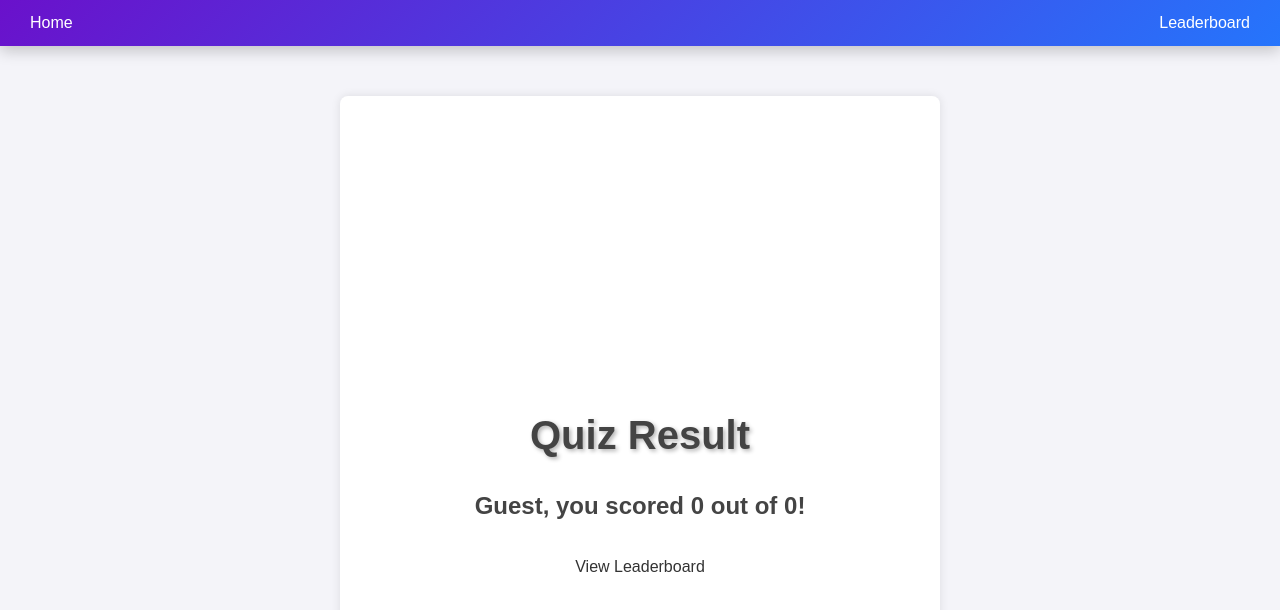
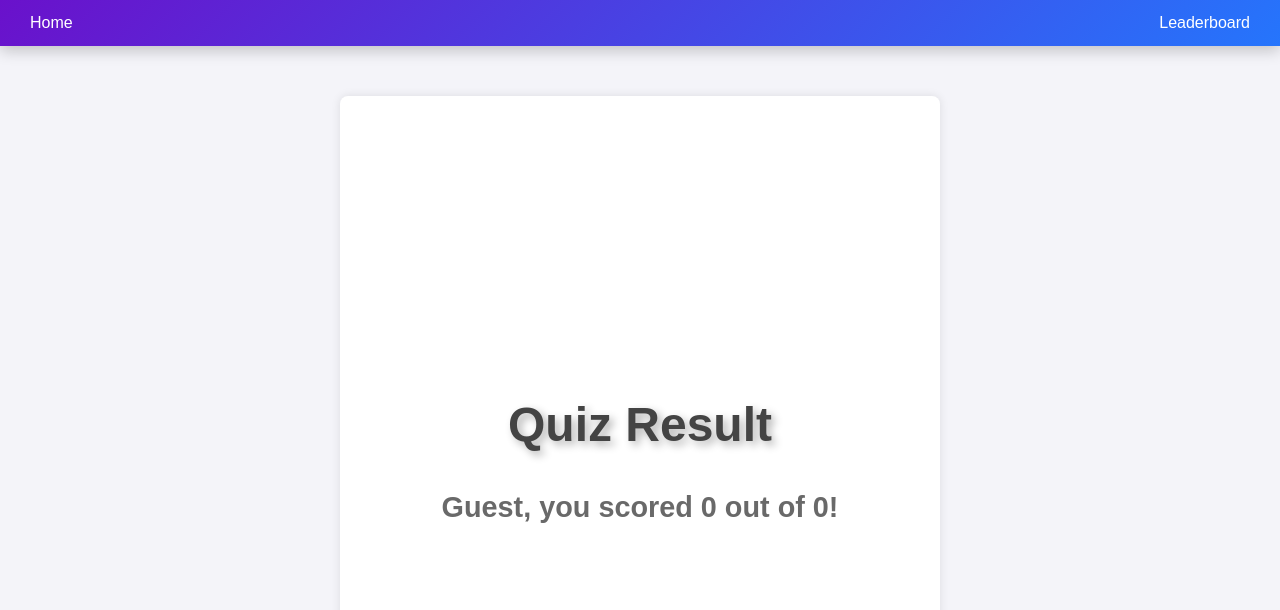
Before and after one commit to vishnucs-123/Quiz-App-Testline, a React (Create React App) app: page /result in a window 1280 px wide. Shown: the top 610 px of the page. Built offline with nearby package versions, Linux system fonts and the light colour scheme.

Commit message:
Update Result.css

```diff
--- a/src/components/Result.css
+++ b/src/components/Result.css
@@ -1,4 +1,3 @@
-/* Result Page Styling */
 .result-container {
   display: flex;
   flex-direction: column;
@@ -9,32 +8,35 @@
   color: white;
   text-align: center;
   padding: 20px;
+  font-family: "Poppins", sans-serif;
 }
 
 .result-container h1 {
-    font-size: 2.5rem;
+  font-size: 3rem;
   margin-bottom: 20px;
-    text-shadow: 2px 2px 4px rgba(0, 0, 0, 0.3);
+  text-shadow: 4px 4px 8px rgba(0, 0, 0, 0.3);
 }
 
 .result-container h2 {
-    font-size: 1.5rem;
+  font-size: 1.8rem;
   margin-bottom: 20px;
+  opacity: 0.8;
 }
 
 .result-container button {
-    padding: 12px 24px;
-    background-color: rgba(255, 255, 255, 0.9);
-    color: #333;
-    border: none;
-    border-radius: 5px;
-    font-size: 1rem;
+  padding: 14px 28px;
+  background: rgba(255, 255, 255, 0.2);
+  color: white;
+  border: 2px solid white;
+  border-radius: 50px;
+  font-size: 1.2rem;
   cursor: pointer;
-    transition: background-color 0.3s ease, transform 0.2s ease;
+  transition: all 0.3s ease-in-out;
+  backdrop-filter: blur(10px);
 }
 
 .result-container button:hover {
-    background-color: #6a11cb;
-    color: white;
-    transform: scale(1.05);
+  background: white;
+  color: #2575fc;
+  transform: scale(1.1);
 }
```
Lines whose indentation alone changed are shown as unchanged.
